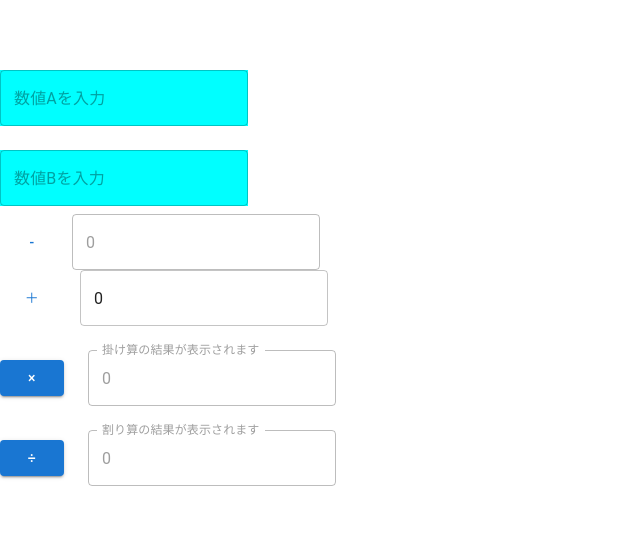
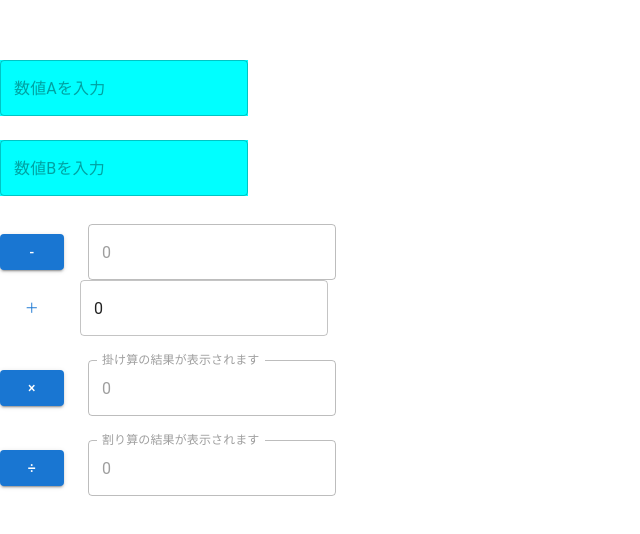
Before and after one commit to JouhouGikenGit/TypeScriptGit, a React (Vite) app in the folder Application/: page / in a window 1280 px wide. Shown: the part 130-664 px from the top of the page, without its empty margins (0-640 px from the left). Built offline with nearby package versions, Linux system fonts and the light colour scheme.

Commit message:
12:10分更新髙澤

```diff
--- a/Application/src/takazawa.tsx
+++ b/Application/src/takazawa.tsx
@@ -15,9 +15,9 @@ const hundleMinusClick = () => {
 
 return(
     <div>
-        <Box display="flex" alignItems="center" gap={1}>
-        <Button onClick={hundleMinusClick}>-</Button>
-        <TextField value={num} disabled/>
+        <Box display="flex" alignItems="center" gap={3}>
+        <Button variant="contained" style={{marginTop:"20px"}} onClick={hundleMinusClick}>-</Button>
+        <TextField value={num} style={{marginTop:"20px"}} disabled/>
         </Box>
         </div>
       );
```
